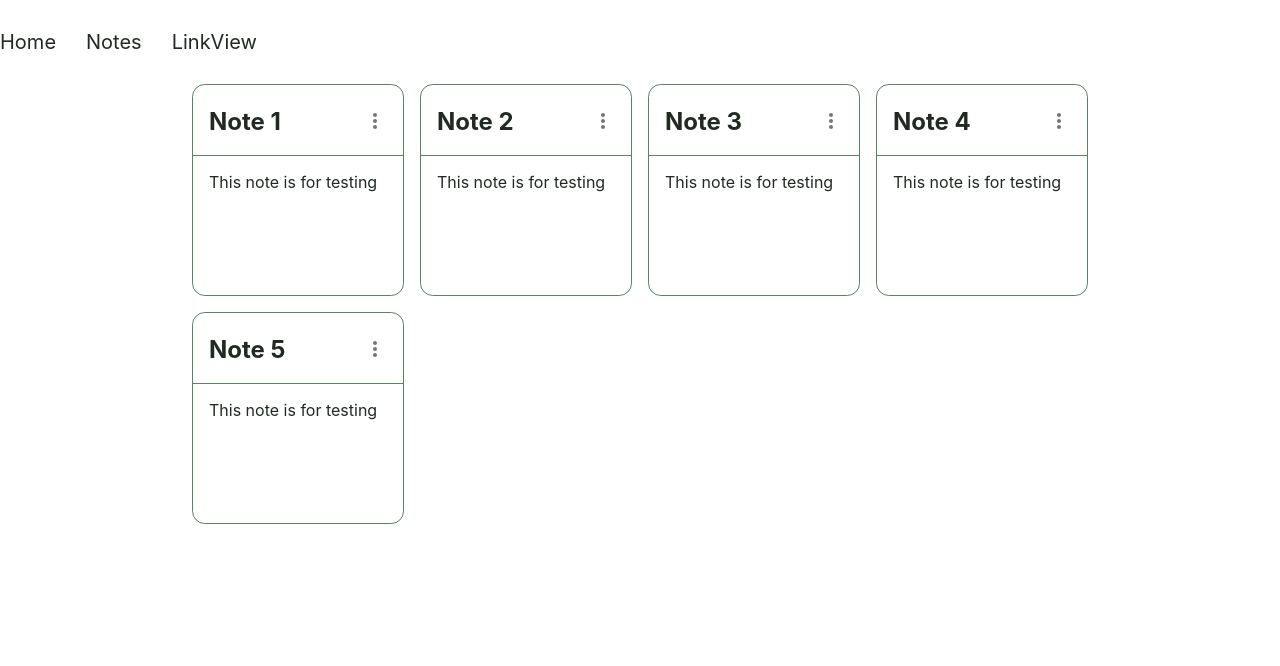
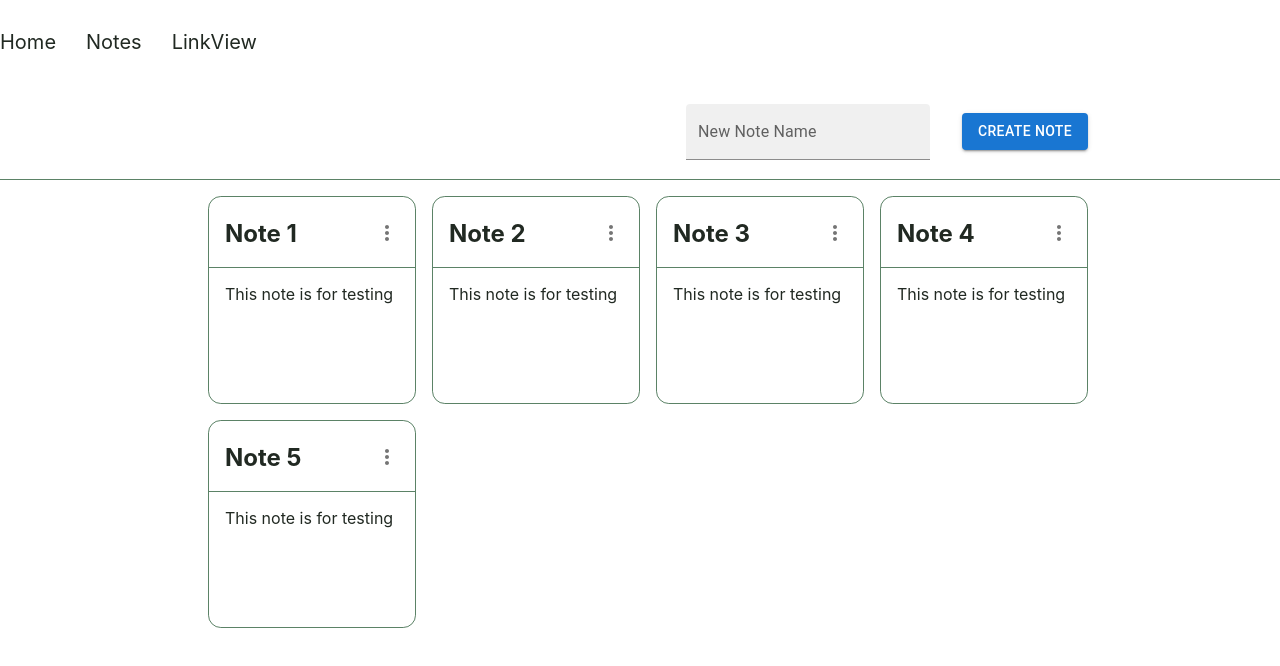
Before and after one commit to mnnaegel/NoteNexus, a Next.js app in the folder client/: page /NoteList in a window 1280 px wide. Shown: the top 666 px of the page. Built offline with nearby package versions, Linux system fonts and the light colour scheme.

Commit message:
notelist layout done

```diff
--- a/client/src/pages/NoteList/NoteList.module.scss
+++ b/client/src/pages/NoteList/NoteList.module.scss
@@ -2,7 +2,38 @@
 @import "../../styles/breakpoints.scss";
 
 .NoteList {
+  display: flex;
+  flex-direction: column;
   margin: 0 auto;
-  max-width: 70%;
-  background-color: $white;
+  width: 100%;
+  align-items: center;
+  &__create {
+    display: flex;
+    align-items: center;
+    gap: 2rem;
+    justify-content: end;
+    height: 6rem;
+    width: 100%;
+    padding-right: 15%;
+    // background-color: $viridian;
+    border-bottom: 1px solid $viridian;
+
+    &__input {
+      color: $black-olive;
+    }
+
+    &__button {
+      color: $black-olive;
+      background-color: $celadon;
+      &:hover {
+        background-color: $white;
+      }
+    }
+  }
+
+  &__cardsContainer {
+    max-width: 70%;
+    background-color: $white;
+    margin: 0 !important;
+  }
 }
--- a/client/src/pages/NoteList/index.tsx
+++ b/client/src/pages/NoteList/index.tsx
@@ -2,6 +2,8 @@ import styles from "./NoteList.module.scss";
 import Grid from "@mui/material/Grid"; // Grid version 1
 import NoteCard from "../../components/NoteCard/NoteCard";
 import NavigationBar from "@/components/Navigation/Navigation";
+import { Button, Input, TextField } from "@mui/material";
+import { useState } from "react";
 
 const TestNotes = [
   {
@@ -32,11 +34,35 @@ const TestNotes = [
 ];
 
 function NoteList() {
+  const [newNoteName, setNewNoteName] = useState<string>("");
   return (
     <>
       <NavigationBar />
       <div className={styles.NoteList}>
-        <Grid container spacing={2}>
+        <div className={styles.NoteList__create}>
+          <TextField
+            className={styles.NoteList__create__input}
+            label="New Note Name"
+            variant="filled"
+            value={newNoteName}
+            InputProps={{ className: styles.NoteList__create__input }}
+            onChange={(
+              event: React.ChangeEvent<HTMLInputElement | HTMLTextAreaElement>
+            ) => {
+              setNewNoteName(event.target.value);
+            }}
+          />
+
+          <Button
+            className={styles.NoteList__create__button}
+            variant="contained"
+            onClick={() => {
+            }}
+          >
+            Create Note
+          </Button>
+        </div>
+        <Grid container spacing={2} className={styles.NoteList__cardsContainer}>
           {TestNotes.map((note) => {
             // change to Note after
             return (
```
